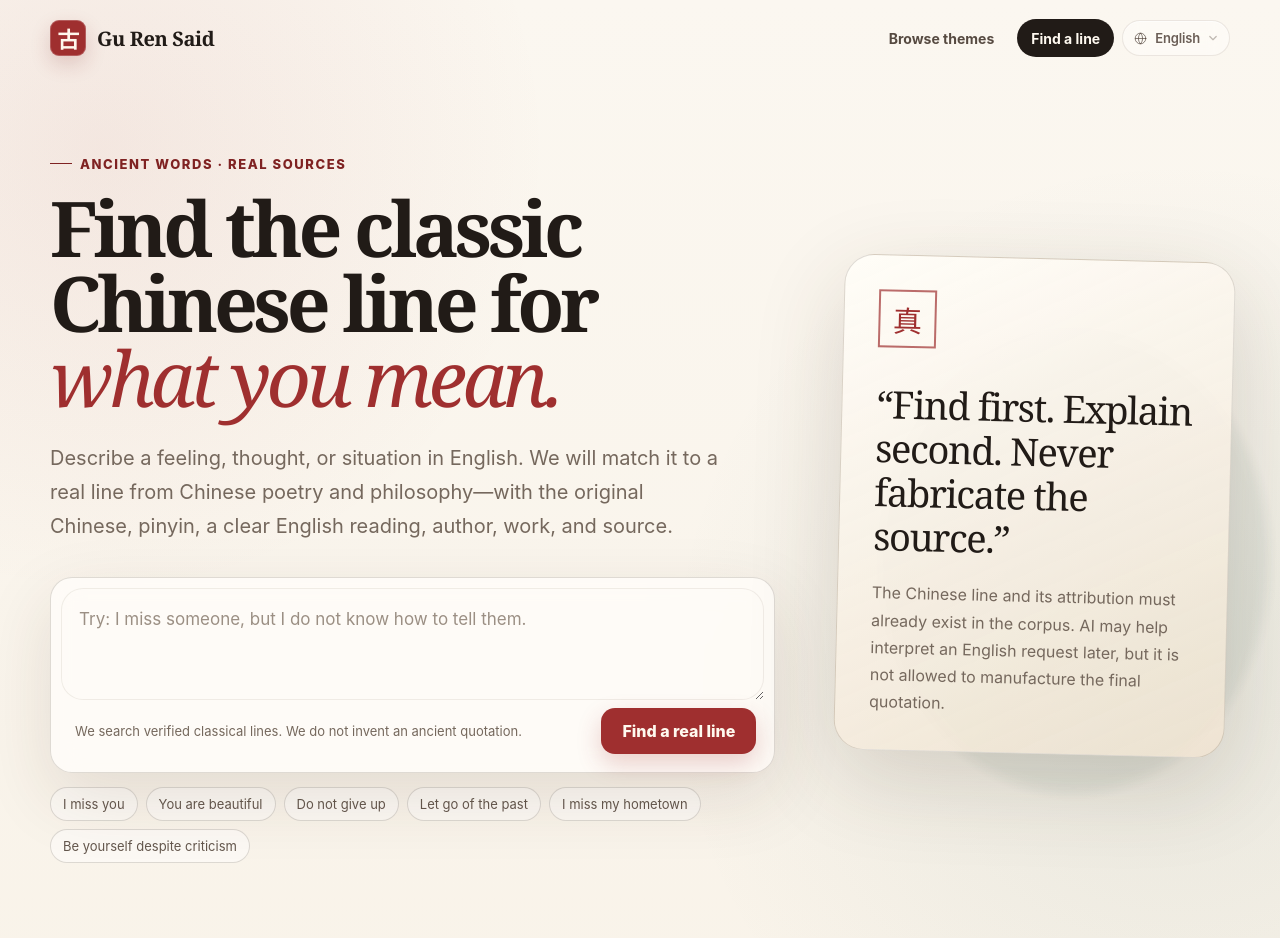
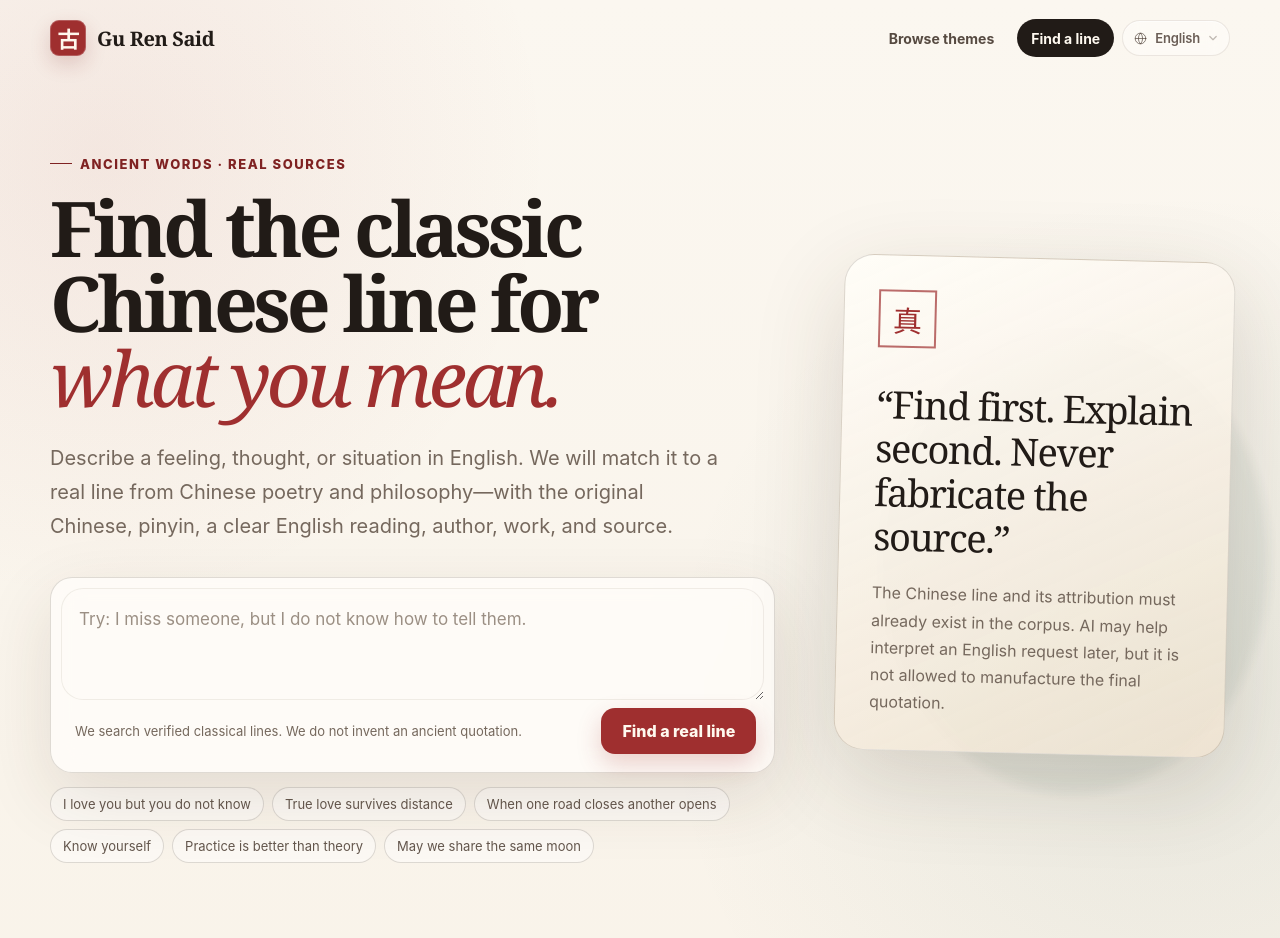
Before and after one commit to yandong2023/gu-ren-said, a Next.js app: page /en in a window 1280 px wide. Shown: the top 938 px of the page. Built offline with nearby package versions, Linux system fonts and the light colour scheme.

Commit message:
feat: surface more expanded English themes and examples

```diff
--- a/components/EnglishSearchExperience.tsx
+++ b/components/EnglishSearchExperience.tsx
@@ -7,7 +7,7 @@ import LanguageSwitcher from "@/components/LanguageSwitcher";
 import styles from "@/app/en/english.module.css";
 import { trackEvent } from "@/lib/analytics";
 import { englishQueryHref } from "@/lib/english-url";
-import type { EnglishClassic, EnglishTopic } from "@/lib/english-classics";
+import type { EnglishClassic, EnglishTopic } from "@/lib/english-classics-expanded";
 
 type TopicPreview = Pick<EnglishTopic, "slug" | "shortTitle" | "description">;
 
@@ -17,12 +17,12 @@ type Props = {
 };
 
 const EXAMPLES = [
-  "I miss you",
-  "You are beautiful",
-  "Do not give up",
-  "Let go of the past",
-  "I miss my hometown",
-  "Be yourself despite criticism"
+  "I love you but you do not know",
+  "True love survives distance",
+  "When one road closes another opens",
+  "Know yourself",
+  "Practice is better than theory",
+  "May we share the same moon"
 ];
 
 export default function EnglishSearchExperience({ featured, topics }: Props) {
@@ -140,7 +140,7 @@ export default function EnglishSearchExperience({ featured, topics }: Props) {
             <a className={styles.textLink} href="/en/topics">See all themes →</a>
           </div>
           <div className={styles.topicGrid}>
-            {topics.slice(0, 12).map((topic) => (
+            {topics.slice(0, 16).map((topic) => (
               <a className={styles.topicCard} href={`/en/topics/${topic.slug}`} key={topic.slug}>
                 <strong>{topic.shortTitle}</strong>
                 <span>{topic.description}</span>
```
